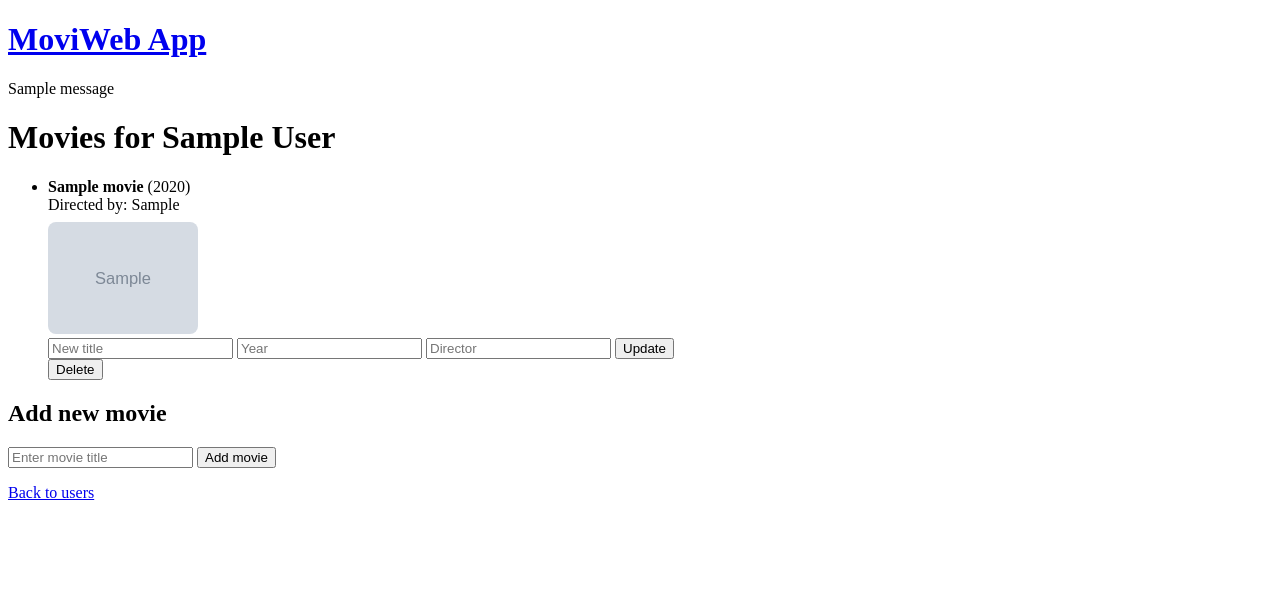
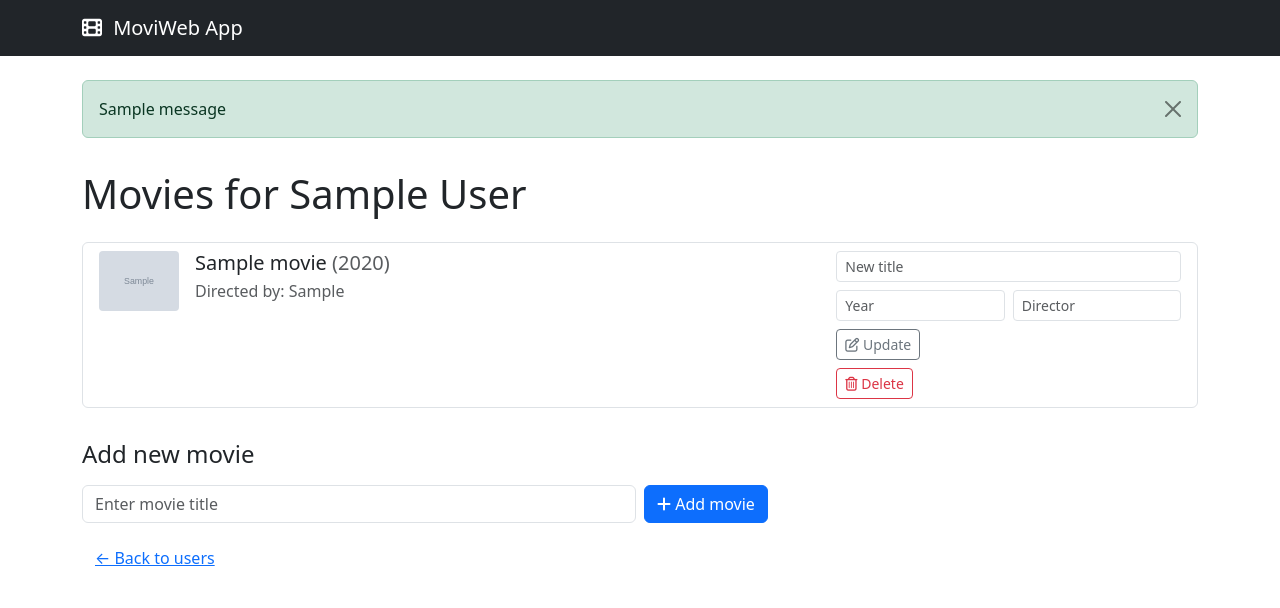
Before and after one commit to margarita-bykadorova/MoviWebApp, a Flask app: page /users/1/movies in a window 1280 px wide. Shown: the top 608 px of the page. Run offline with Flask 3, Linux system fonts and the light colour scheme; tables that the repository leaves empty hold one stand-in row (values such as "Sample post"); grey boxes marked "Sample" are stand-in pictures; one stand-in notice (Sample message) is shown.

Commit message:
Add Bootstrap styling and improve layout for users and movies pages

```diff
--- a/static/style.css
+++ b/static/style.css
@@ -1,5 +1,32 @@
+body {
+    font-family: system-ui, -apple-system, BlinkMacSystemFont, "Segoe UI", sans-serif;
+}
+
+.navbar-brand i {
+    margin-right: 6px;
+}
+
+.movie-list .movie-entry {
+    margin-bottom: 0.5rem;
+}
+
 .poster {
-    width: 150px;
-    border-radius: 8px;
-    margin-top: 8px;
+    width: 80px;
+    height: auto;
+    border-radius: 4px;
+    object-fit: cover;
 }
+
+.movie-info h2 {
+    margin-bottom: 0.25rem;
+}
+
+.user-list .user-entry {
+    display: flex;
+    justify-content: space-between;
+    align-items: center;
+}
+
+.error-page {
+    margin-top: 3rem;
+}
--- a/templates/base.html
+++ b/templates/base.html
@@ -3,30 +3,76 @@
 <head>
     <meta charset="UTF-8">
     <title>MoviWeb App</title>
+
+    <!-- Bootstrap CSS -->
+    <link
+        href="https://cdn.jsdelivr.net/npm/bootstrap@5.3.3/dist/css/bootstrap.min.css"
+        rel="stylesheet"
+        integrity="sha384-QWTKZyjpPEjISv5WaRU9OFeRpok6YctnYmDr5pNlyT2bRjXh0JMhjY6hW+ALEwIH"
+        crossorigin="anonymous"
+    >
+
+    <!-- Optional: Font Awesome for icons -->
+    <link
+        rel="stylesheet"
+        href="https://cdnjs.cloudflare.com/ajax/libs/font-awesome/6.5.1/css/all.min.css"
+        integrity="sha512-DTOQO9RWCH3ppGqcWaEA1BIZOC6xxalwEsw9c2QQeAIftl+Vegovlnee1c9QX4TctnWMn13TZye+giMm8e2LwA=="
+        crossorigin="anonymous"
+        referrerpolicy="no-referrer"
+    />
+
+    <!-- Your custom CSS -->
     <link rel="stylesheet" href="{{ url_for('static', filename='style.css') }}">
 </head>
 <body>
 
-<header>
-    <h1>
-        <a href="{{ url_for('index') }}">MoviWeb App</a>
-    </h1>
-</header>
+<nav class="navbar navbar-expand-lg navbar-dark bg-dark mb-4">
+    <div class="container">
+        <a class="navbar-brand" href="{{ url_for('index') }}">
+            <i class="fa-solid fa-film"></i> MoviWeb App
+        </a>
+    </div>
+</nav>
 
+<div class="container">
+
+    {# Flash messages #}
     {% with messages = get_flashed_messages(with_categories=true) %}
         {% if messages %}
-        <div class="flash-messages">
+            <div class="mt-2">
                 {% for category, message in messages %}
-                <div class="flash {{ category }}">{{ message }}</div>
+                    {% set bs_category = 'info' %}
+                    {% if category == 'error' %}
+                        {% set bs_category = 'danger' %}
+                    {% elif category == 'success' %}
+                        {% set bs_category = 'success' %}
+                    {% elif category == 'warning' %}
+                        {% set bs_category = 'warning' %}
+                    {% elif category == 'info' %}
+                        {% set bs_category = 'info' %}
+                    {% endif %}
+                    <div class="alert alert-{{ bs_category }} alert-dismissible fade show" role="alert">
+                        {{ message }}
+                        <button type="button" class="btn-close" data-bs-dismiss="alert" aria-label="Close"></button>
+                    </div>
                 {% endfor %}
             </div>
         {% endif %}
     {% endwith %}
 
-<main class="container">
+    <main class="py-3">
         {% block content %}
         {% endblock %}
     </main>
 
+</div>
+
+<!-- Bootstrap JS (for dismissible alerts etc.) -->
+<script
+    src="https://cdn.jsdelivr.net/npm/bootstrap@5.3.3/dist/js/bootstrap.bundle.min.js"
+    integrity="sha384-YvpcrYf0tY3lHB60NNkmXc5s9fDVZLESaAA55NDzOxhy9GkcIdslK1eN7N6jIeHz"
+    crossorigin="anonymous"
+></script>
+
 </body>
 </html>
--- a/templates/movies.html
+++ b/templates/movies.html
@@ -2,59 +2,105 @@
 
 {% block content %}
 
-<h1>Movies for {{ user.name }}</h1>
+<h1 class="mb-4">Movies for {{ user.name }}</h1>
 
-<ul class="movie-list">
+{% if movies %}
+    <ul class="list-group mb-4 movie-list">
         {% for movie in movies %}
-        <li class="movie-entry">
-
-            <div class="movie-info">
-                <strong>{{ movie.name }}</strong>
-
-                {% if movie.year %}
-                    <span class="movie-year">({{ movie.year }})</span>
-                {% endif %}
-
-                {% if movie.director %}
-                    <div class="movie-director">Directed by: {{ movie.director }}</div>
-                {% endif %}
-
+            <li class="list-group-item movie-entry">
+                <div class="row align-items-start">
+                    <div class="col-md-8 d-flex">
                         {% if movie.poster_url %}
                             <img src="{{ movie.poster_url }}"
                                  alt="{{ movie.name }} poster"
-                         class="poster">
+                                 class="poster me-3">
+                        {% endif %}
+
+                        <div class="movie-info">
+                            <h2 class="h5 mb-1">
+                                {{ movie.name }}
+                                {% if movie.year %}
+                                    <span class="text-muted">({{ movie.year }})</span>
+                                {% endif %}
+                            </h2>
+
+                            {% if movie.director %}
+                                <div class="text-muted mb-2">
+                                    Directed by: {{ movie.director }}
+                                </div>
                             {% endif %}
                         </div>
+                    </div>
 
+                    <div class="col-md-4">
+                        <!-- Update form -->
                         <form action="{{ url_for('update_movie', user_id=user.id, movie_id=movie.id) }}"
                               method="post"
-                  class="inline-form">
-                <input type="text" name="new_title" placeholder="New title">
-                <input type="number" name="new_year" placeholder="Year">
-                <input type="text" name="new_director" placeholder="Director">
-                <button type="submit">Update</button>
+                              class="row g-2 mb-2">
+                            <div class="col-12">
+                                <input type="text"
+                                       name="new_title"
+                                       class="form-control form-control-sm"
+                                       placeholder="New title">
+                            </div>
+                            <div class="col-6">
+                                <input type="number"
+                                       name="new_year"
+                                       class="form-control form-control-sm"
+                                       placeholder="Year">
+                            </div>
+                            <div class="col-6">
+                                <input type="text"
+                                       name="new_director"
+                                       class="form-control form-control-sm"
+                                       placeholder="Director">
+                            </div>
+                            <div class="col-12 d-flex justify-content-start">
+                                <button type="submit" class="btn btn-sm btn-outline-secondary me-2">
+                                    <i class="fa-regular fa-pen-to-square"></i> Update
+                                </button>
+                            </div>
                         </form>
 
+                        <!-- Delete form (separate, not nested) -->
                         <form action="{{ url_for('delete_movie', user_id=user.id, movie_id=movie.id) }}"
                               method="post"
-                  class="inline-form">
-                <button type="submit" class="danger">Delete</button>
+                              class="d-inline">
+                            <button type="submit" class="btn btn-sm btn-outline-danger">
+                                <i class="fa-regular fa-trash-can"></i> Delete
+                            </button>
+                        </form>
+                    </div>
+                </div>
+            </li>
+        {% endfor %}
+    </ul>
+{% else %}
+    <p class="text-muted mb-4">No movies yet. Add one below!</p>
+{% endif %}
+
+<h2 class="h4 mb-3">Add new movie</h2>
+<form action="{{ url_for('add_movie', user_id=user.id) }}"
+      method="post"
+      class="row g-2 align-items-center mb-3">
+    <div class="col-sm-8 col-md-6">
+        <input type="text"
+               name="title"
+               class="form-control"
+               placeholder="Enter movie title"
+               required>
+    </div>
+    <div class="col-auto">
+        <button type="submit" class="btn btn-primary">
+            <i class="fa-solid fa-plus"></i> Add movie
+        </button>
+    </div>
 </form>
 
-        </li>
-
-    {% else %}
-        <li>No movies yet. Add one below!</li>
-    {% endfor %}
-</ul>
-
-
-<h2>Add new movie</h2>
-<form action="{{ url_for('add_movie', user_id=user.id) }}" method="post">
-    <input type="text" name="title" placeholder="Enter movie title" required>
-    <button type="submit">Add movie</button>
-</form>
-
-<p><a href="{{ url_for('index') }}">Back to users</a></p>
+<p>
+    <a href="{{ url_for('index') }}" class="btn btn-link">
+        &larr; Back to users
+    </a>
+</p>
 
 {% endblock %}
```
Also changed, not shown: templates/404.html (+8 -4 lines), templates/index.html (+27 -16 lines). Lines whose indentation alone changed are shown as unchanged.
